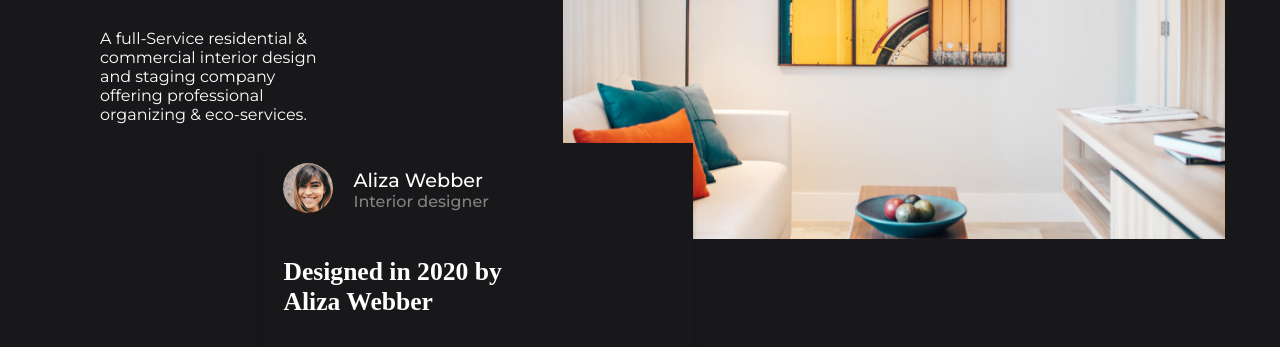
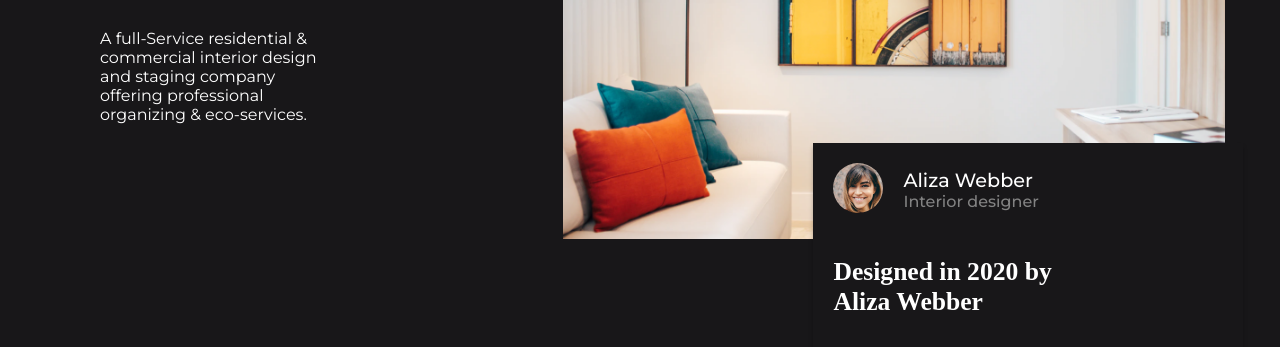
Before and after one commit to Shuvro0421/project-3, a plain HTML site: page index.html in a window 1280 px wide. Shown: the part 453-800 px from the top of the page. Drawn offline with nearby package versions, Linux system fonts and the light colour scheme.

Commit message:
another one

```diff
--- a/styles/index.css
+++ b/styles/index.css
@@ -98,7 +98,7 @@ body{
     color: white;
     position: relative;
     right: 100px;
-    left: 45    0px;
+    left: 450px;
     bottom: 100px;
     padding: 20px;
 
```
